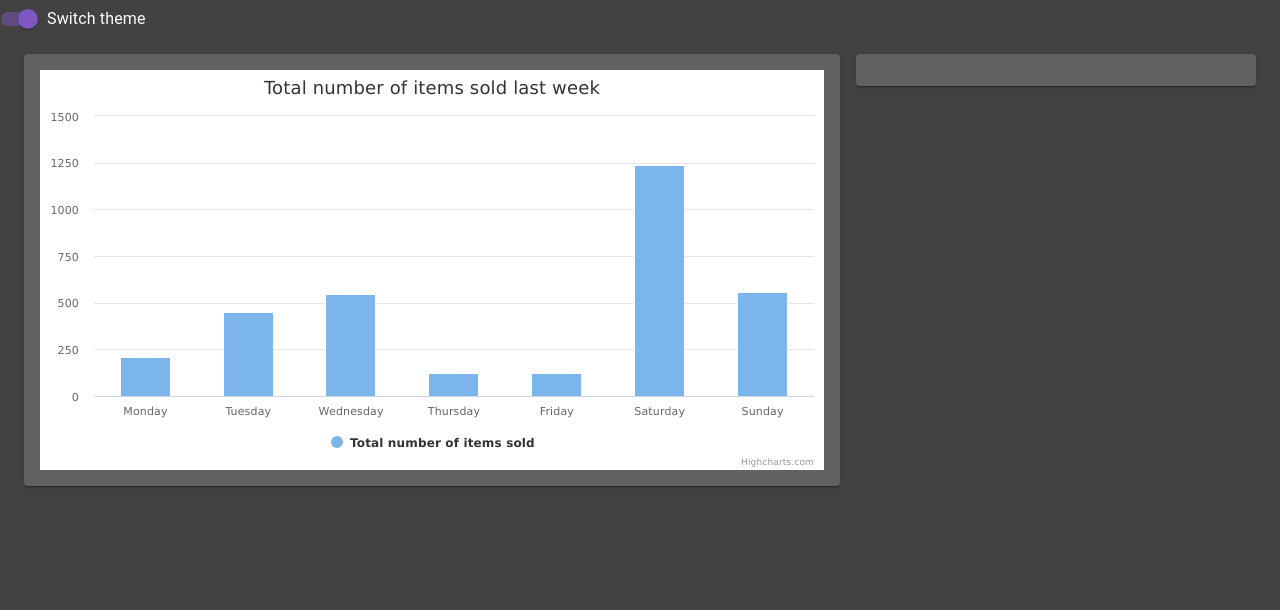
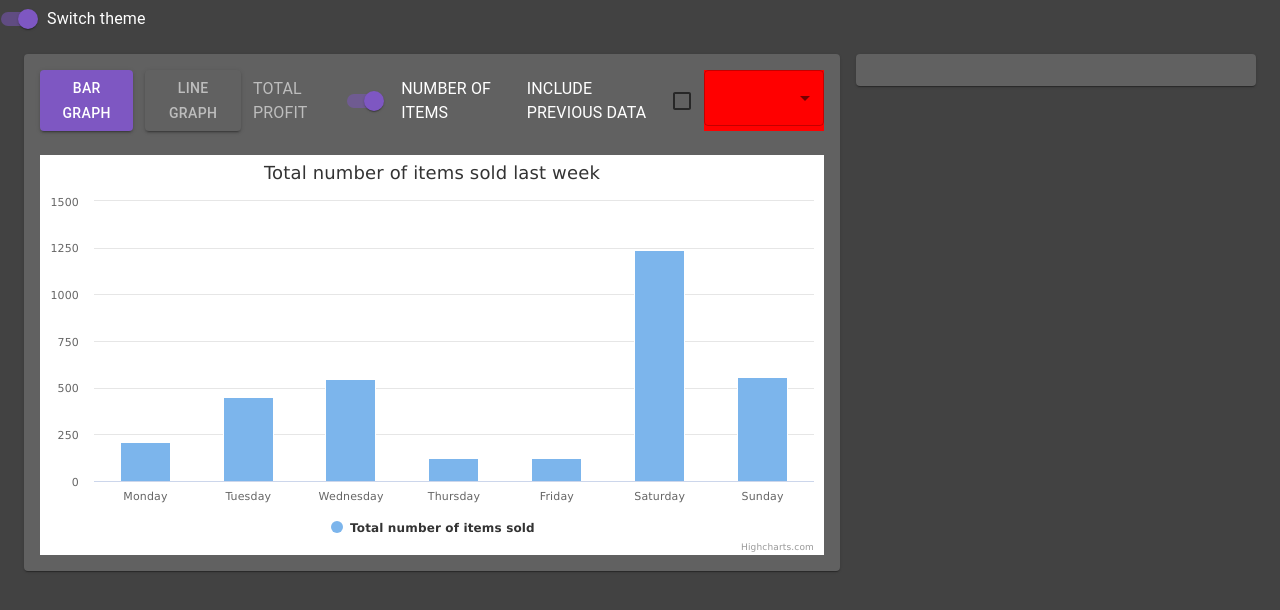
Before and after one commit to zakrzewskib/seller-dashboard, a React (Create React App) app: page / in a window 1280 px wide. Shown: the top 610 px of the page. Built offline with nearby package versions, Linux system fonts and the light colour scheme.

Commit message:
Working on buttons in seller chart

```diff
--- a/src/App.js
+++ b/src/App.js
@@ -13,15 +13,27 @@ function App() {
       primary: {
         main: '#7E57C2',
       },
+      notActive: {
+        main: '#616161',
+      },
       background: {
         default: '#424242',
       },
       cardBackground: '#616161',
       fontColor: '#fff',
+      lightGrey: '#BDBDBD',
     },
     typography: {
       allVariants: {
         color: '#fff',
+      },
+    },
+
+    overrides: {
+      overrides: {
+        Switch: {
+          // Switch should look different
+        },
       },
     },
   });
@@ -34,6 +46,9 @@ function App() {
       },
       background: {
         default: '#fff',
+      },
+      notActive: {
+        main: '#616161',
       },
       cardBackground: '#bdbdbd',
       fontColor: '#212121',
--- a/src/components/SellerChart.js
+++ b/src/components/SellerChart.js
@@ -1,11 +1,23 @@
 import React from 'react';
 import Highcharts from 'highcharts';
 import HighchartsReact from 'highcharts-react-official';
+import Button from '@mui/material/Button';
+import Stack from '@mui/material/Stack';
+import Typography from '@mui/material/Typography';
+import Checkbox from '@mui/material/Checkbox';
+import FormControlLabel from '@mui/material/FormControlLabel';
+import Switch from '@mui/material/Switch';
+import InputLabel from '@mui/material/InputLabel';
+import MenuItem from '@mui/material/MenuItem';
+import FormHelperText from '@mui/material/FormHelperText';
+import FormControl from '@mui/material/FormControl';
+import Select from '@mui/material/Select';
 
 export default class SellerChart extends React.Component {
   constructor(props) {
     super(props);
     this.state = {
+      dataOption: 'This week',
       options: {
         chart: {
           type: 'column',
@@ -82,9 +94,66 @@ export default class SellerChart extends React.Component {
     //Highcharts.setOptions(Highcharts.theme);
   }
 
+  handleChange = (event) => {
+    this.setState({
+      dataOption: event.target.value,
+    });
+  };
+
   render() {
     return (
       <div>
+        <div style={{ marginBottom: '24px', display: 'flex', gap: '12px' }}>
+          <Button variant="contained" color="primary">
+            Bar graph
+          </Button>
+
+          <Button
+            variant="contained"
+            color="notActive"
+            sx={{
+              bgcolor: this.props.theme.palette.cardBackground,
+              color: this.props.theme.palette.lightGrey,
+            }}
+          >
+            Line graph
+          </Button>
+
+          <Stack direction="row" spacing={1} alignItems="center">
+            <Typography color={this.props.theme.palette.lightGrey}>
+              TOTAL PROFIT
+            </Typography>
+            <Switch defaultChecked />
+            <Typography>NUMBER OF ITEMS</Typography>
+          </Stack>
+
+          <FormControlLabel
+            value="start"
+            control={<Checkbox />}
+            label="INCLUDE PREVIOUS DATA"
+            labelPlacement="start"
+          />
+
+          <FormControl sx={{ bgcolor: 'red', minWidth: 120 }}>
+            <Select
+              sx={{ bgcolor: 'red' }}
+              value={this.dataOption}
+              onChange={this.handleChange}
+              displayEmpty
+              inputProps={{ 'aria-label': 'Without label' }}
+            >
+              <MenuItem sx={{ bgcolor: 'red' }} value={10}>
+                Ten
+              </MenuItem>
+              <MenuItem sx={{ bgcolor: 'red' }} value={20}>
+                Twenty
+              </MenuItem>
+              <MenuItem sx={{ bgcolor: 'red' }} value={30}>
+                Thirty
+              </MenuItem>
+            </Select>
+          </FormControl>
+        </div>
         <HighchartsReact highcharts={Highcharts} options={this.state.options} />
       </div>
     );
```
